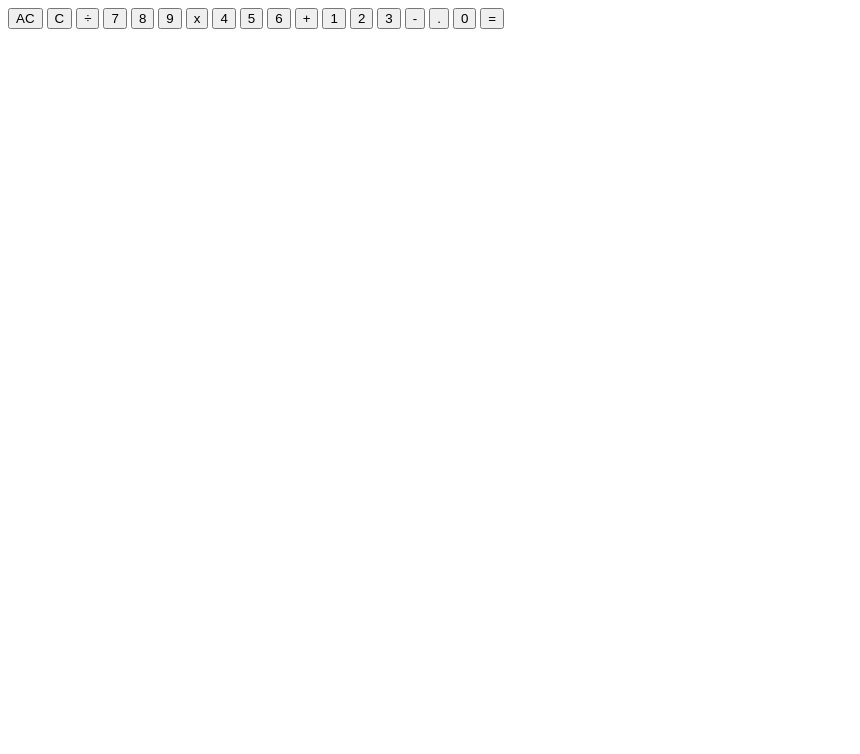
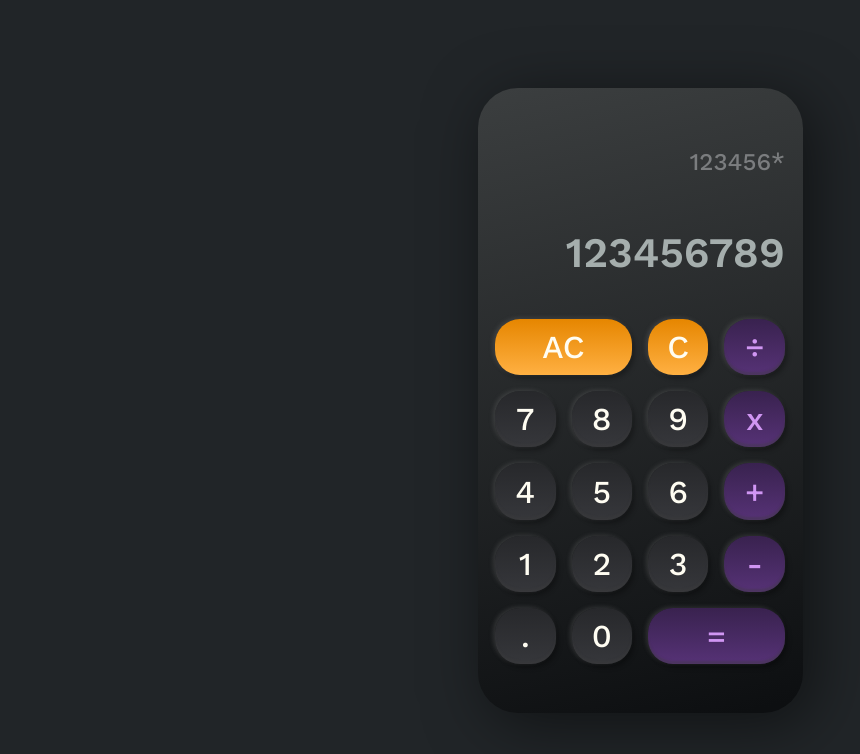
Before and after one commit to NicolasR98/calculator, a plain HTML site: page index.html in a window 1280 px wide. Shown: the whole page, without its empty margins (0-860 px from the left). Drawn offline with nearby package versions, Linux system fonts and the light colour scheme.

Commit message:
Add calculator design

```diff
--- a/index.html
+++ b/index.html
@@ -4,7 +4,7 @@
     <meta charset="UTF-8" />
     <meta http-equiv="X-UA-Compatible" content="IE=edge" />
     <meta name="viewport" content="width=device-width, initial-scale=1.0" />
-    <link rel="stylesheet" href="./css/style.css">
+    <link rel="stylesheet" href="./css/style.css" />
     <script src="./scripts/script.js" defer></script>
     <title>Calculator</title>
   </head>
@@ -13,8 +13,8 @@
       <div class="calculator">
         <!-- Row 1 -->
         <div class="calculator__header">
-          <div class="header__operand--previous"></div>
-          <div class="header__operand--current"></div>
+          <div class="header__operand--previous">123456*</div>
+          <div class="header__operand--current">123456789</div>
         </div>
         <!-- Row 2 -->
         <button class="calculator__button button--function button--span_two">
--- a/sass/partials/0_base/_colors.scss
+++ b/sass/partials/0_base/_colors.scss
@@ -0,0 +1,5 @@
+// Solid Colors
+$white_1: #fffdf2;
+$gray_1: #a5aead;
+$gray_2: #7b7d7f;
+$purple_1: #d096f3;
--- a/sass/partials/0_base/_global.scss
+++ b/sass/partials/0_base/_global.scss
@@ -0,0 +1,5 @@
+@use "../1_utils/mixins" as m;
+.main {
+  min-height: 100vh;
+  @include m.flex(0, center, center);
+}
--- a/sass/partials/0_base/_reset.scss
+++ b/sass/partials/0_base/_reset.scss
@@ -0,0 +1,15 @@
+*,
+*::before,
+*::after {
+    margin: 0;
+    padding: 0;
+    box-sizing: border-box;
+}
+
+button {
+    padding: 0;
+    margin: 0;
+    border: none;
+    outline: none;
+    background-color: transparent;
+}
--- a/sass/partials/0_base/_typography.scss
+++ b/sass/partials/0_base/_typography.scss
@@ -0,0 +1,15 @@
+@use "./colors" as c;
+@import url("https://fonts.googleapis.com/css2?family=Work+Sans:wght@500;600&display=swap");
+
+$font_family: "Work Sans", sans-serif;
+$font_size_base: 16px;
+$font_size_1: 2.625rem; //42px
+$font_size_2: 2rem; //32px
+$font_size_3: 1.5rem; //24px
+
+:root {
+  font-family: $font_family;
+  font-size: $font_size_base;
+  color: c.$white_1;
+  font-weight: normal;
+}
--- a/sass/partials/1_utils/_mixins.scss
+++ b/sass/partials/1_utils/_mixins.scss
@@ -0,0 +1,35 @@
+@mixin flex($orientation: row, $align: stretch, $justify: stretch) {
+  display: flex;
+  flex-direction: $orientation;
+  align-items: $align;
+  justify-content: $justify;
+}
+
+@mixin assignBackground($element) {
+  @if $element == "calculator" {
+    background: linear-gradient(166.11deg, #3b3e3f 0.88%, #0d0f11 97.96%);
+    filter: drop-shadow(10px 11px 31px rgba(0, 0, 0, 0.5));
+  }
+
+  @if $element == "btn_number" {
+    background: linear-gradient(180deg, #27282b 0%, #36373b 100%);
+    box-shadow: -2px -1px 4px rgba(132, 132, 132, 0.25),
+      3px 4px 4px rgba(0, 0, 0, 0.25), inset 0px -3px 2px rgba(61, 61, 61, 0.35);
+  }
+
+  @if $element == "btn_operator" {
+    background: linear-gradient(180deg, #39224f 0%, #563276 100%);
+    box-shadow: -2px -1px 4px rgba(132, 132, 132, 0.25),
+      3px 4px 4px rgba(0, 0, 0, 0.25), inset 0px -3px 2px rgba(61, 61, 61, 0.35);
+  }
+
+  @if $element == "btn_function" {
+    background: linear-gradient(180deg, #e68600 0%, #ffb042 100%);
+    box-shadow: -2px -1px 4px rgba(132, 132, 132, 0.25),
+      3px 4px 4px rgba(0, 0, 0, 0.25);
+  }
+}
+
+@mixin addTransition($props: all, $duration: 250ms, $timing: ease) {
+  transition: $props $duration $timing;
+}
--- a/sass/partials/2_components/_calculator.scss
+++ b/sass/partials/2_components/_calculator.scss
@@ -0,0 +1,61 @@
+@use "../0_base/colors" as c;
+@use "../0_base/typography" as f;
+@use "../1_utils/mixins" as m;
+
+.calculator {
+  @include m.assignBackground("calculator");
+  width: 325px;
+  height: 625px;
+  display: grid;
+  align-content: center;
+  justify-content: center;
+  grid-template-columns: repeat(4, 1fr);
+  grid-template-rows: minmax(180px, auto) repeat(5, 1fr);
+  gap: 1em;
+  padding: 2.2em 1.1em 3em;
+  border-radius: 40px;
+
+  &__header {
+    @include m.flex(column, flex-end, space-around);
+    grid-column: 1/-1;
+
+    .header__operand--previous {
+      font-size: f.$font_size_3;
+      color: c.$gray_2;
+    }
+    .header__operand--current {
+      font-size: f.$font_size_1;
+      font-weight: 600;
+      color: c.$gray_1;
+    }
+  }
+
+  &__button {
+    @include m.addTransition(all, 100ms, ease);
+    font-family: f.$font_family;
+    font-size: f.$font_size_2;
+    cursor: pointer;
+    color: c.$white_1;
+    border-radius: 25px;
+  }
+  .calculator__button:hover {
+    filter: brightness(115%);
+  }
+
+  .button--operator {
+    @include m.assignBackground("btn_operator");
+    color: c.$purple_1;
+  }
+
+  .button--number {
+    @include m.assignBackground("btn_number");
+  }
+
+  .button--function {
+    @include m.assignBackground("btn_function");
+  }
+
+  .button--span_two {
+    grid-column: span 2;
+  }
+}
--- a/sass/style.scss
+++ b/sass/style.scss
@@ -0,0 +1,5 @@
+@use "./partials/" as *;
+
+body {
+  background-color: #212528;
+}
```
Also changed, not shown: sass/partials/_index.scss (+11 -0 lines), css/style.css, sass/partials/0_base/_index.scss (deleted), 1 other file.
